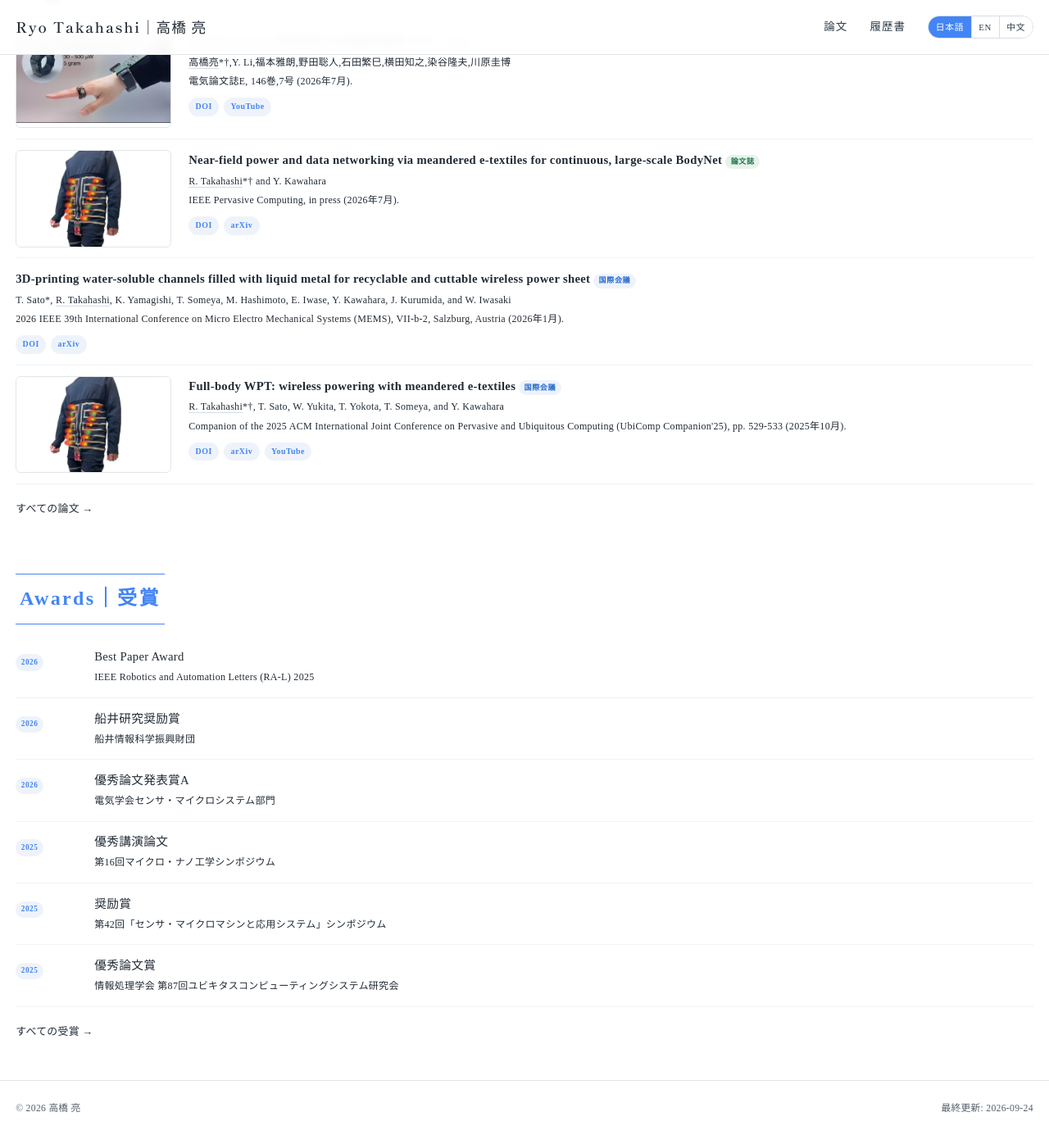
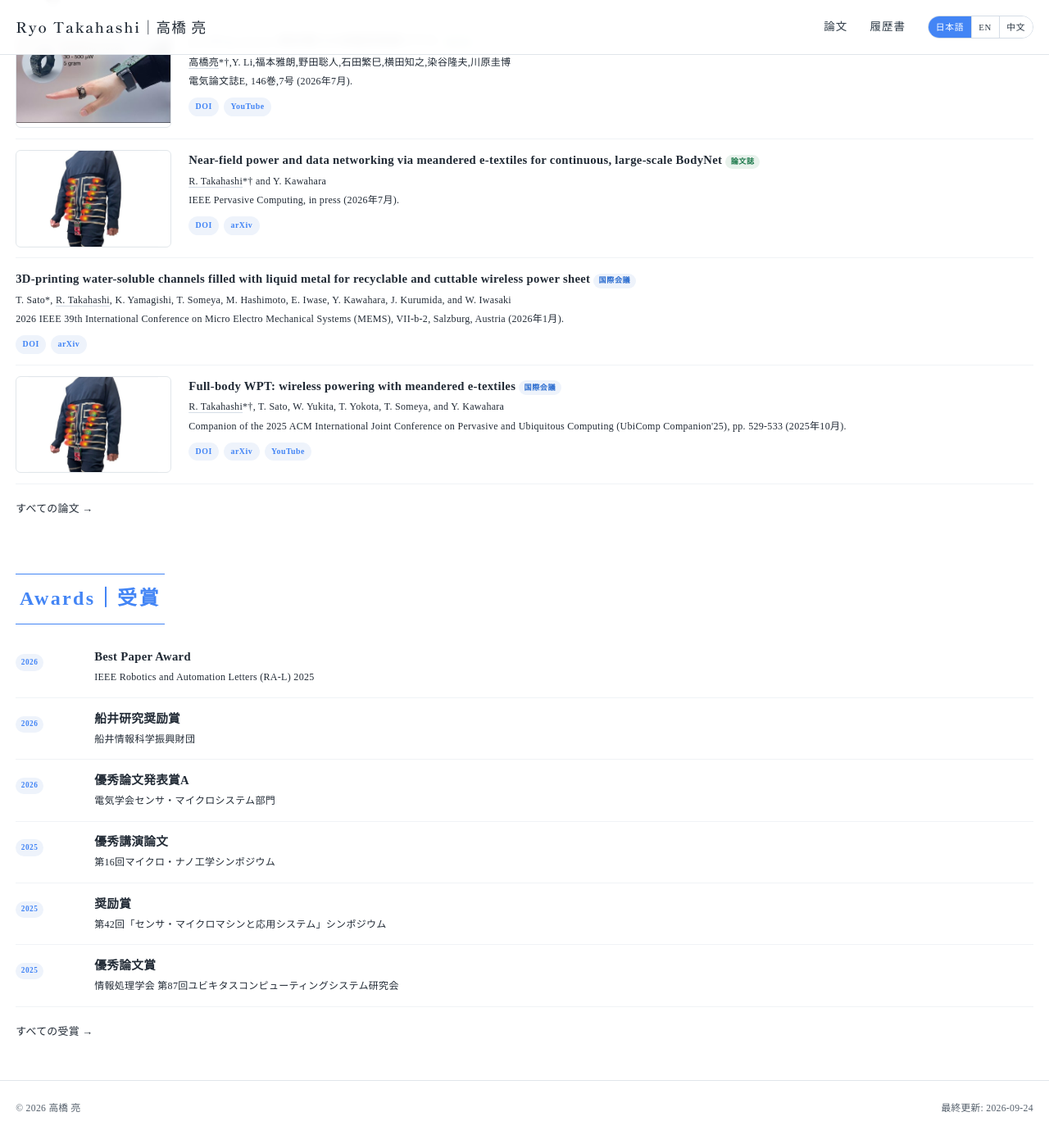
Before and after one commit to takahashiryo/takahashiryo.github.io, a Jekyll site: the page built from _pages/ja.html, in a window 1280 px wide and 1400 px high, scrolled down 2878 px. Shown: the top 1396 px of the window at 82% size. Built offline with Jekyll 4.4.1, drawn with Linux system fonts in a browser that asks for light colours.

Commit message:
受賞・助成のタイトルも論文と同じ太さにする
Co-Authored-By: Claude Fable 5.1 <noreply@anthropic.com>

```diff
--- a/_includes/style.html
+++ b/_includes/style.html
@@ -254,9 +254,11 @@
      .entry は受賞・学歴・研究費の一覧とも共有しているので、
      論文だけの見た目はすべて .entry--pub に閉じ込める。 */
   .entry--pub .entry-title { font-weight: 600; }
-  /* 特許・講演のタイトルも論文と同じ太さにする */
+  /* 特許・講演・受賞・助成のタイトルも論文と同じ太さにする */
   .entry[data-type="patent"] .entry-title,
-  .entry[data-type="talk"] .entry-title { font-weight: 600; }
+  .entry[data-type="talk"] .entry-title,
+  .entry[data-type="award"] .entry-title,
+  .entry[data-type="grant"] .entry-title { font-weight: 600; }
   .entry--pub .entry-authors { margin-top: 0.3em; }
 
   /* 種別ごとに 1 から振り直す。counter-reset は「その要素と後続の兄弟」に
```
